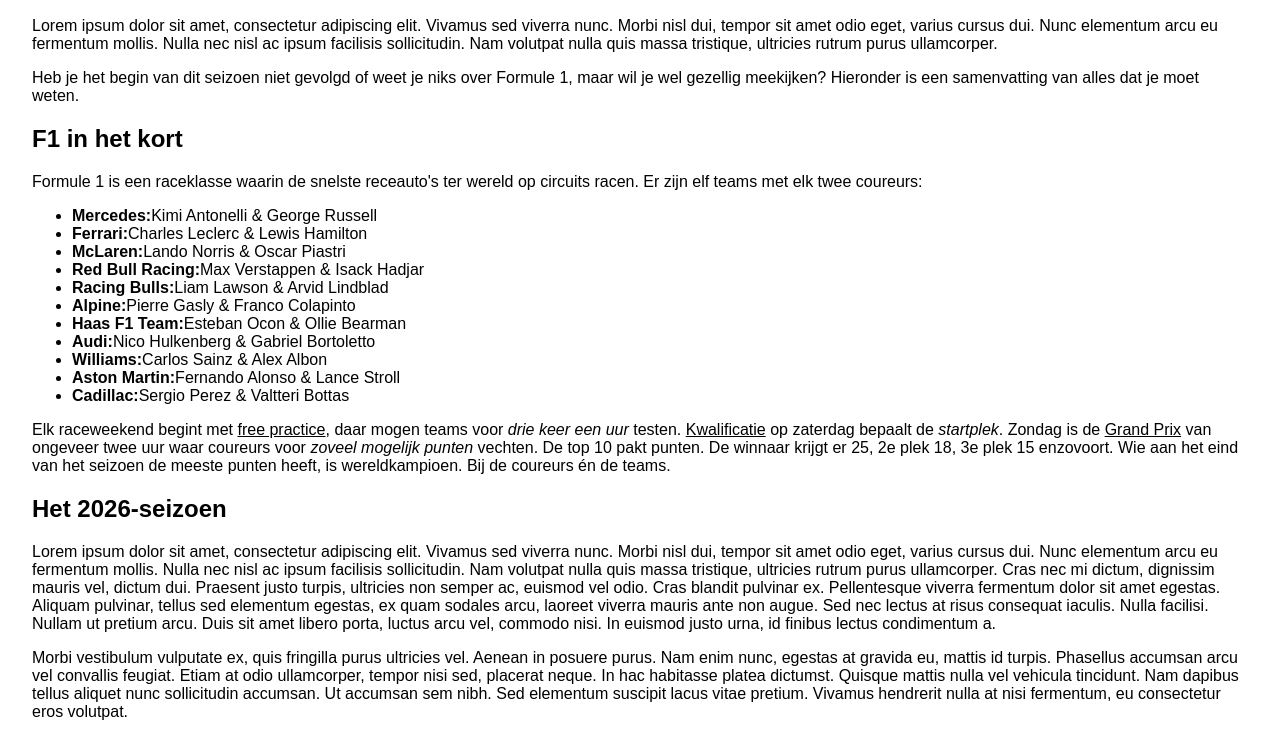
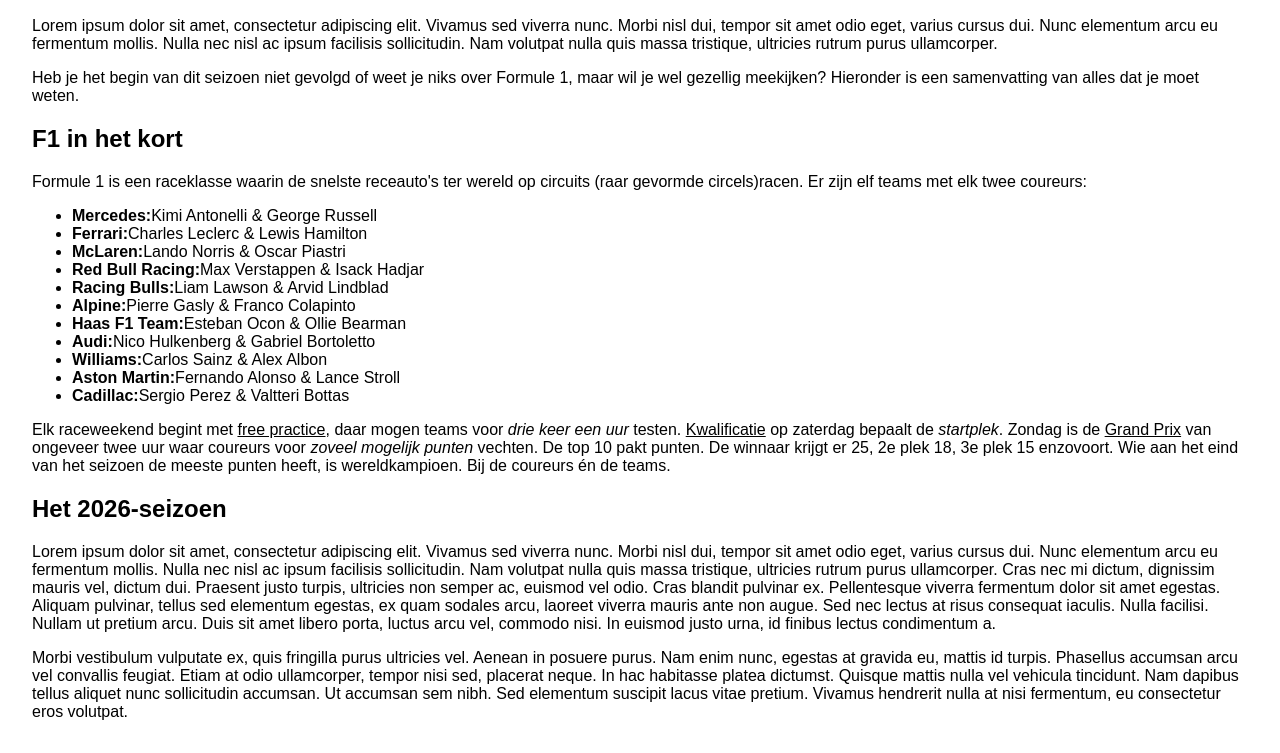
Before and after one commit to immewilhelmus/ImmeWilhelmus_HTML2_Bouwen, a plain HTML site: page index.html in a window 1280 px wide. Shown: the part 121-874 px from the top of the page. Drawn offline with Linux system fonts and the light colour scheme.

Commit message:
WebLab Run 20-11-2026 11:45:48 (UTC+01:00)

```diff
--- a/index.html
+++ b/index.html
@@ -13,7 +13,7 @@
   <p>Lorem ipsum dolor sit amet, consectetur adipiscing elit. Vivamus sed viverra nunc. Morbi nisl dui, tempor sit amet odio eget, varius cursus dui. Nunc elementum arcu eu fermentum mollis. Nulla nec nisl ac ipsum facilisis sollicitudin. Nam volutpat nulla quis massa tristique, ultricies rutrum purus ullamcorper.</p>
   <p>Heb je het begin van dit seizoen niet gevolgd of weet je niks over Formule 1, maar wil je wel gezellig meekijken? Hieronder is een samenvatting van alles dat je moet weten.</p>
   <h2>F1 in het kort</h2>
-  <p>Formule 1 is een raceklasse waarin de snelste receauto's ter wereld op circuits racen. Er zijn elf teams met elk twee coureurs:</p>
+  <p>Formule 1 is een raceklasse waarin de snelste receauto's ter wereld op circuits (raar gevormde circels)racen. Er zijn elf teams met elk twee coureurs:</p>
   <ul>
     <li><b>Mercedes:</b>Kimi Antonelli & George Russell</li>
     <li><b>Ferrari:</b>Charles Leclerc & Lewis Hamilton</li>
```
Also changed, not shown: 1 other file.
